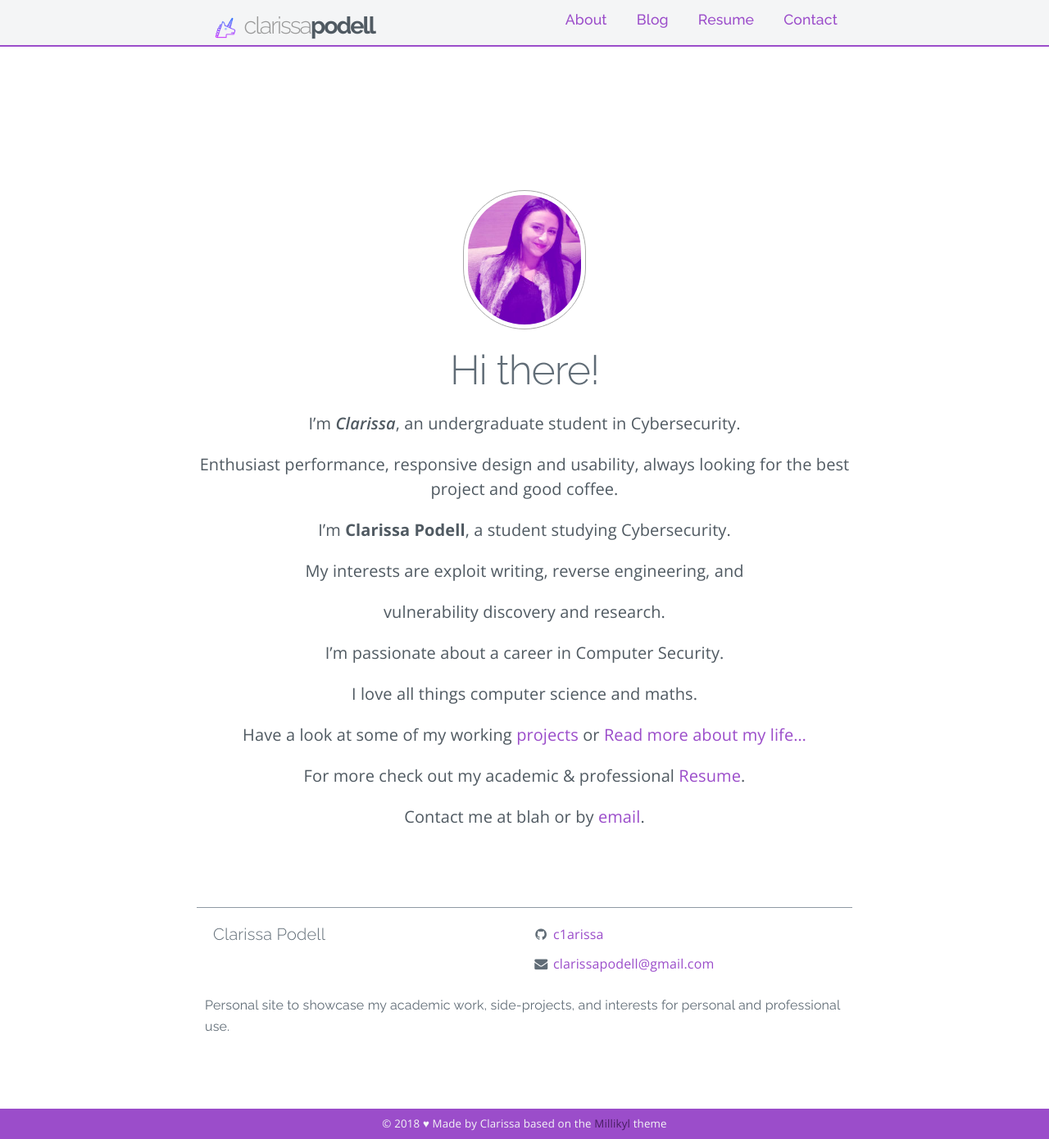
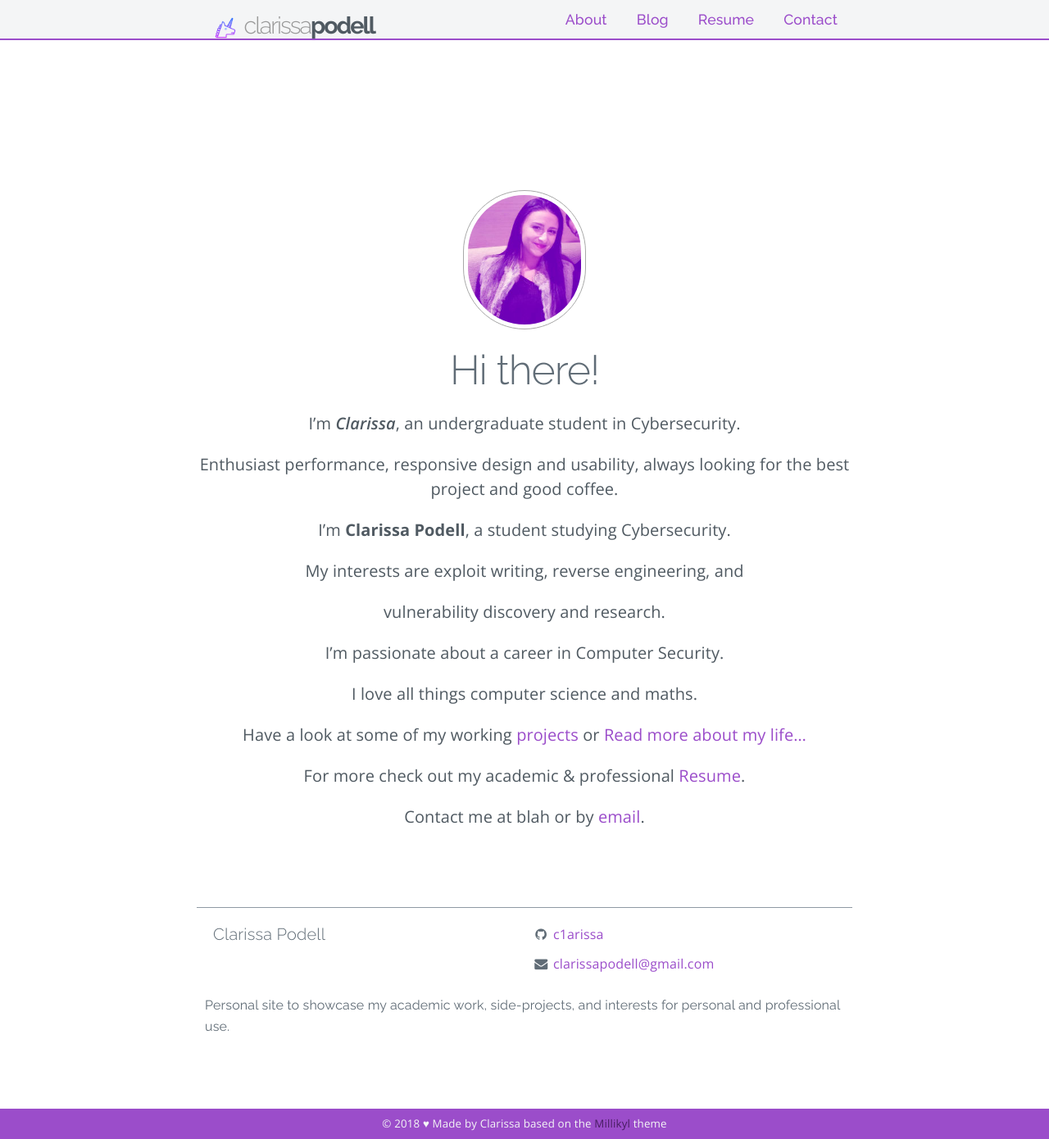
Before and after one commit to c1arissa/c1arissa.github.io, a Jekyll site: the page built from index.md, in a window 1280 px wide and 1390 px high. Shown: the whole window at 82% size. Built offline with Jekyll 4.4.1, drawn with Linux system fonts in a browser that asks for light colours; nearby versions of some CDN libraries; a style sheet for code colours, icons or effects is not loaded.

Commit message:
Update _nav.scss

```diff
--- a/_sass/_nav.scss
+++ b/_sass/_nav.scss
@@ -16,8 +16,7 @@ nav {
       position: relative;
       a {
         display: block;
-        // padding: 0 20px;
-	padding: 8px 18px;
+        padding: 0 18px;
 	padding-top: 1.1rem;
         line-height: 1.5;
         background: $nav-background;
```
